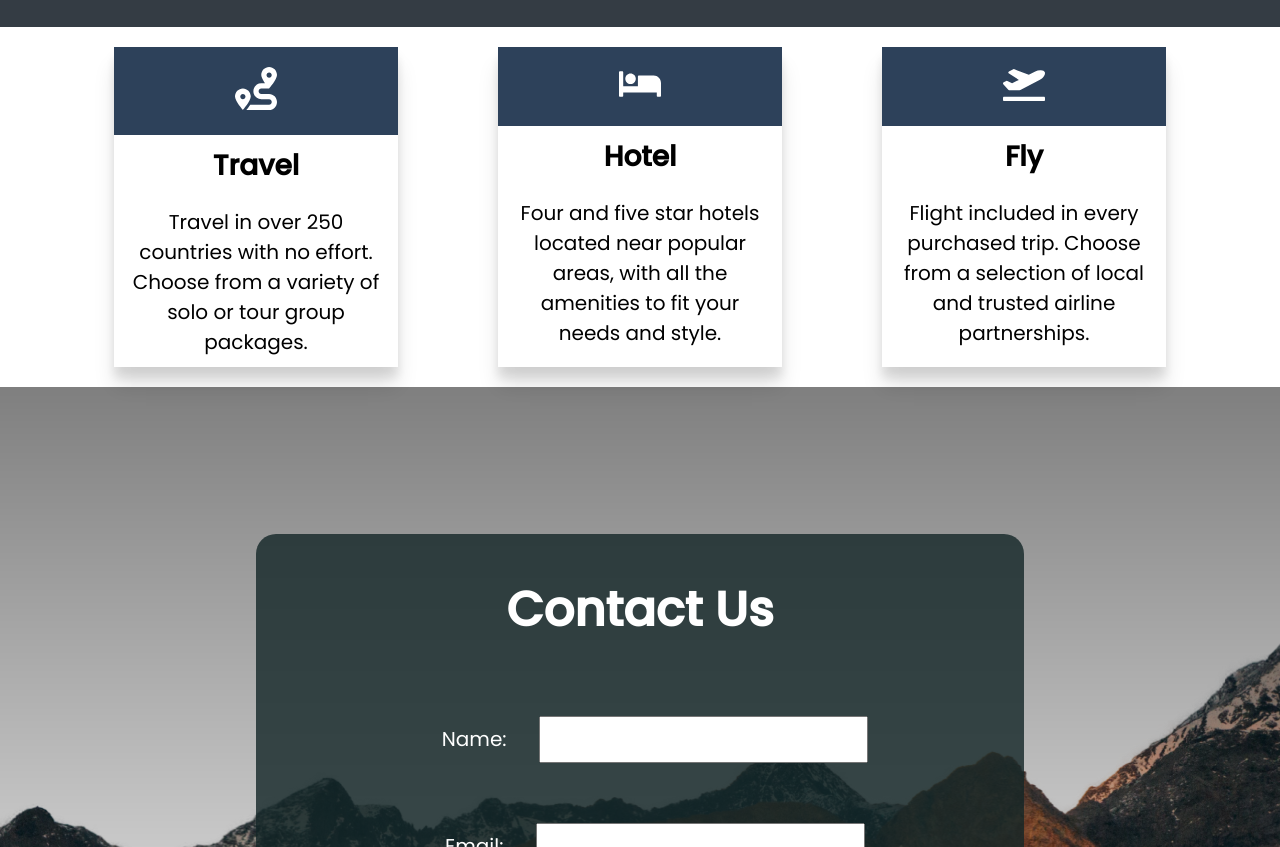
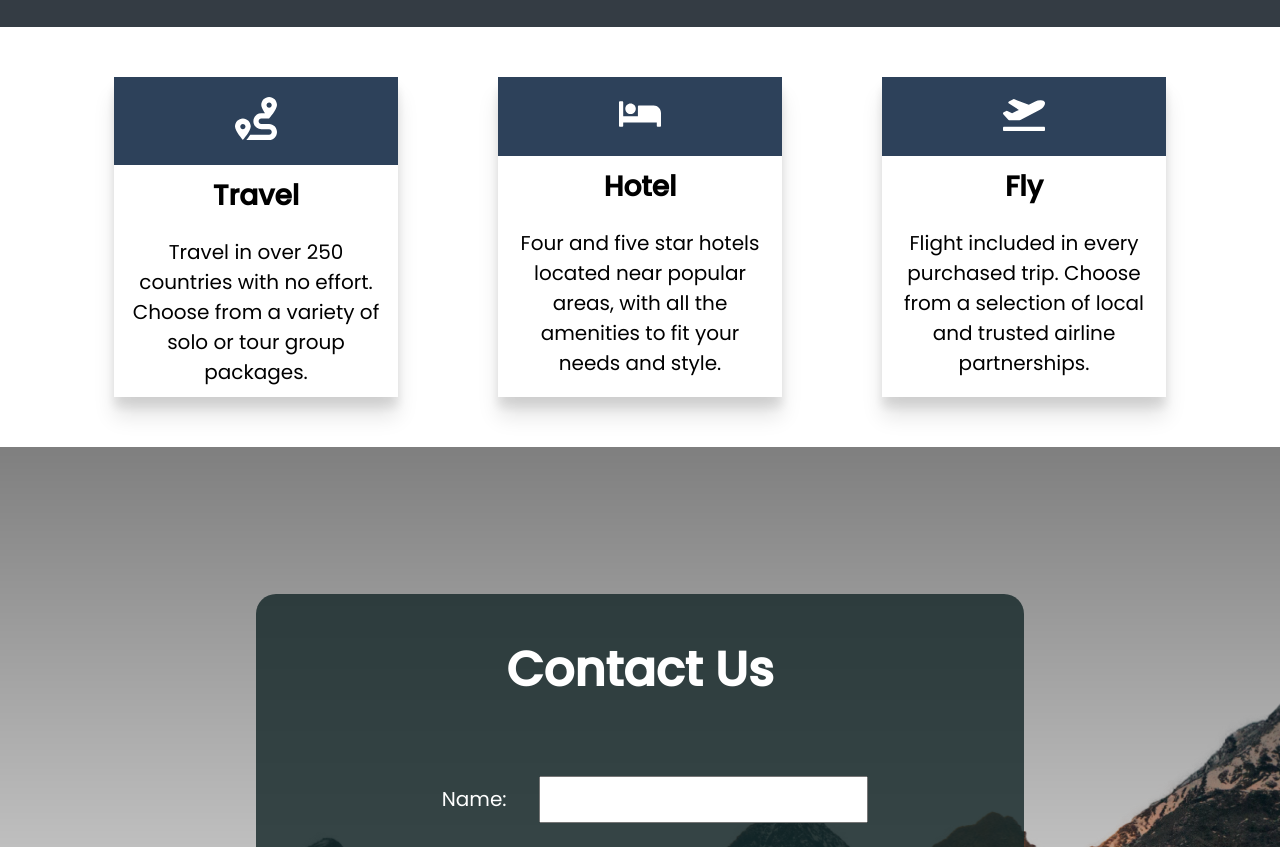
Before and after one commit to janine-velveteen/Travelly, a plain HTML site: page index.html in a window 1280 px wide. Shown: the part 1815-2662 px from the top of the page. Drawn offline with Linux system fonts and the light colour scheme; a web font is replaced by a local one.

Commit message:
Increased margin in benefits section and added hover effect

```diff
--- a/style.css
+++ b/style.css
@@ -189,7 +189,7 @@ nav ul {
 .card {
   flex: 1 1 25rem;
   min-height: 40vh;
-  margin: 2rem 5rem;
+  margin: 5rem 5rem;
   box-shadow: 0px 10px 10px rgba(0, 0, 0, 0.1), 0px 20px 20px rgba(0, 0, 0, 0.1);
   text-align: center;
 }
@@ -202,6 +202,10 @@ nav ul {
   min-height: 30vh;
   align-items: center;
   flex-wrap: wrap;
+}
+
+.card:hover {
+  background: lightgrey;
 }
 
 .cards img {
```
